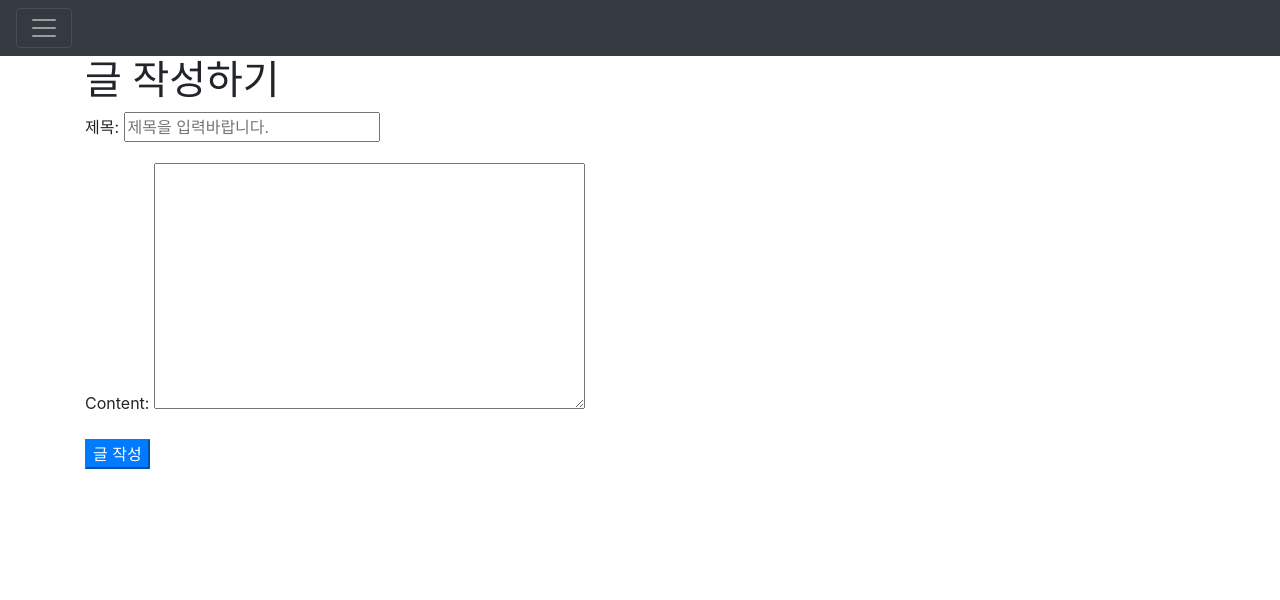
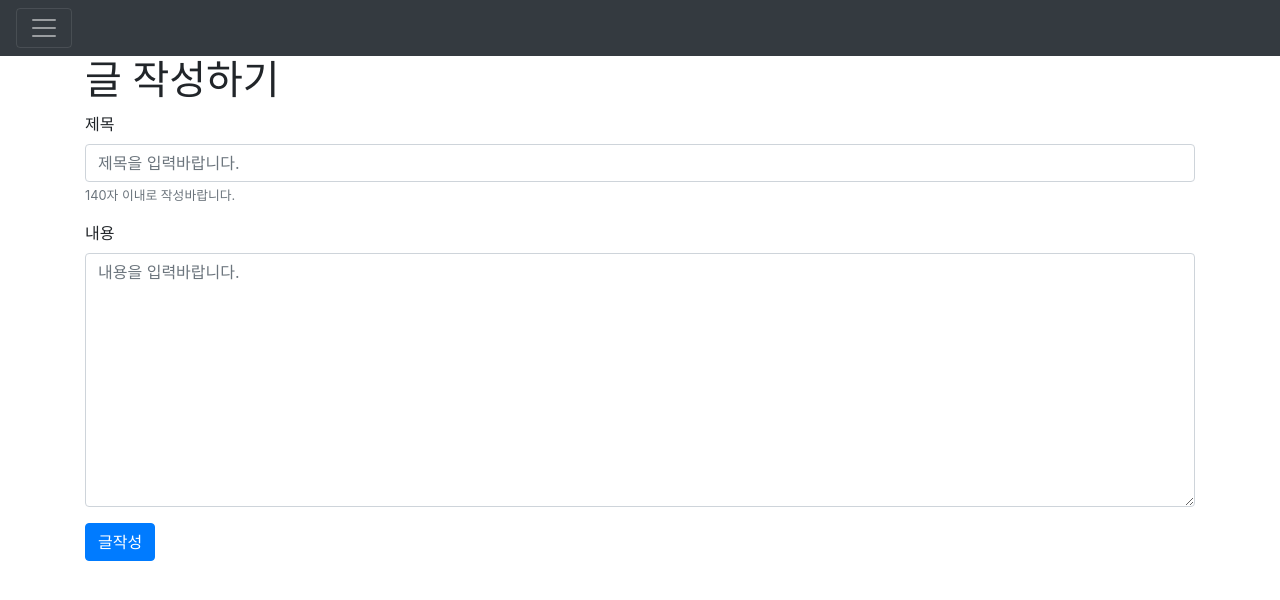
Before and after one commit to ssong10/django-crud, a Django app: page /articles/create/ in a window 1280 px wide. Shown: the top 600 px of the page. Run offline with Django 3.2, Linux system fonts and the light colour scheme; some libraries are stand-ins or nearby versions.

Commit message:
18 | Add django-bootstrap4 for ModelForm

```diff
--- a/articles/forms.py
+++ b/articles/forms.py
@@ -6,9 +6,18 @@ class ArticleForm(forms.ModelForm):
     title = forms.CharField(
         max_length=140,
         label='제목',
+        help_text='140자 이내로 작성바랍니다.',
         widget=forms.TextInput(
             attrs={
                 'placeholder':'제목을 입력바랍니다.'
+            }
+        )
+    )
+    content = forms.CharField(
+        label='내용',
+        widget=forms.Textarea(
+            attrs={
+                'placeholder':'내용을 입력바랍니다.'
             }
         )
     )
--- a/articles/templates/articles/form.html
+++ b/articles/templates/articles/form.html
@@ -1,13 +1,20 @@
 {% extends 'articles/base.html' %}
+
+{% load bootstrap4 %}
+
 {% block body %}
 {% if request.resolver_match.url_name == 'create' %}
   <h1>글 작성하기</h1>
 {% else %}
   <h1>글 수정하기</h1>
 {% endif %}
-<form action="" method="POST">
+
+<form action="" method="post" class="form">
   {% csrf_token %}
-  {{ article_form.as_p }}
-  <button type="submit" class="but btn-primary">글 작성</button>
+  {% bootstrap_form article_form %}
+  {% buttons %}
+    <button type="submit" class="btn btn-primary">글작성</button>
+  {% endbuttons %}
 </form>
+
 {% endblock %}
--- a/crud/settings.py
+++ b/crud/settings.py
@@ -31,6 +31,7 @@ ALLOWED_HOSTS = []
 # Application definition
 
 INSTALLED_APPS = [
+    'bootstrap4',
     'articles',
     'django.contrib.admin',
     'django.contrib.auth',
```
Also changed, not shown: requirements.txt (+5 -2 lines), db.sqlite3.
